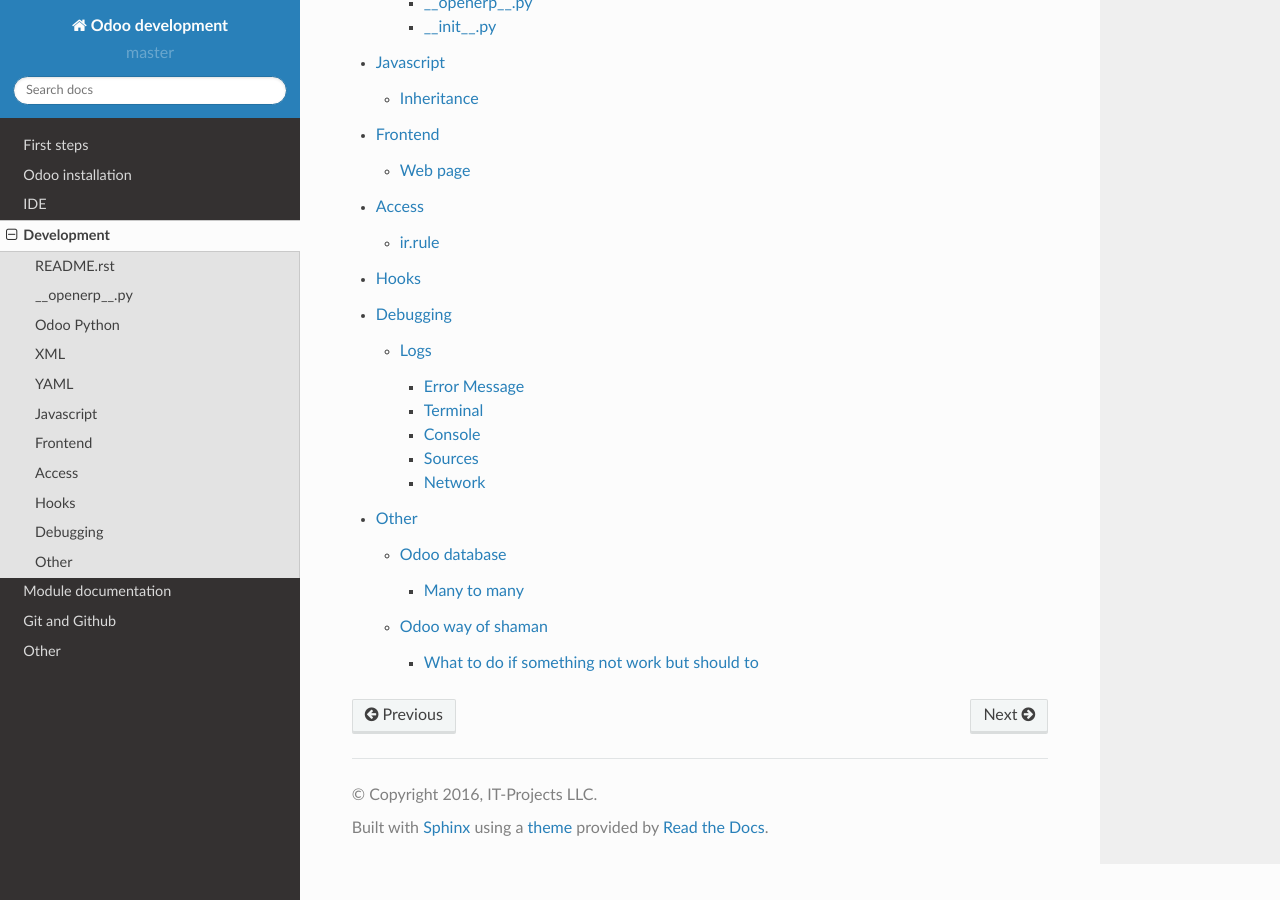
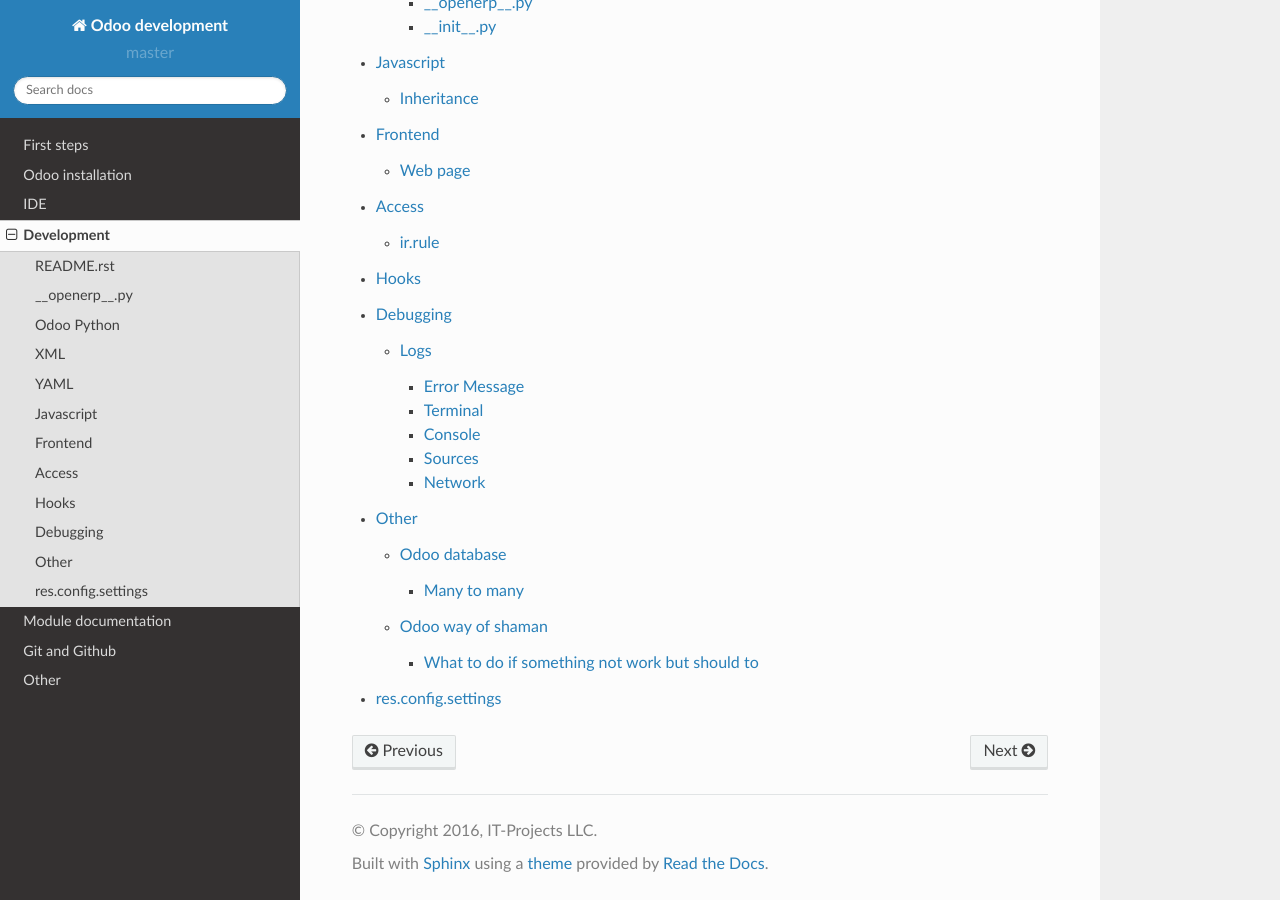
Before and after one commit to itpp-labs/odoo-development, a Sphinx documentation site: the page built from docs/dev/index.rst, in a window 1280 px wide and 900 px high, scrolled down 925 px. Built offline with Sphinx 7.4.7 and the Read the Docs theme 2.0.0, drawn with Linux system fonts in a browser that asks for light colours.

Commit message:
[ADD] res.config.settings

```diff
--- a/docs/dev/index.rst
+++ b/docs/dev/index.rst
@@ -15,3 +15,4 @@
    hooks/index
    debug/index
    other/index
+   res.config.settings
```
